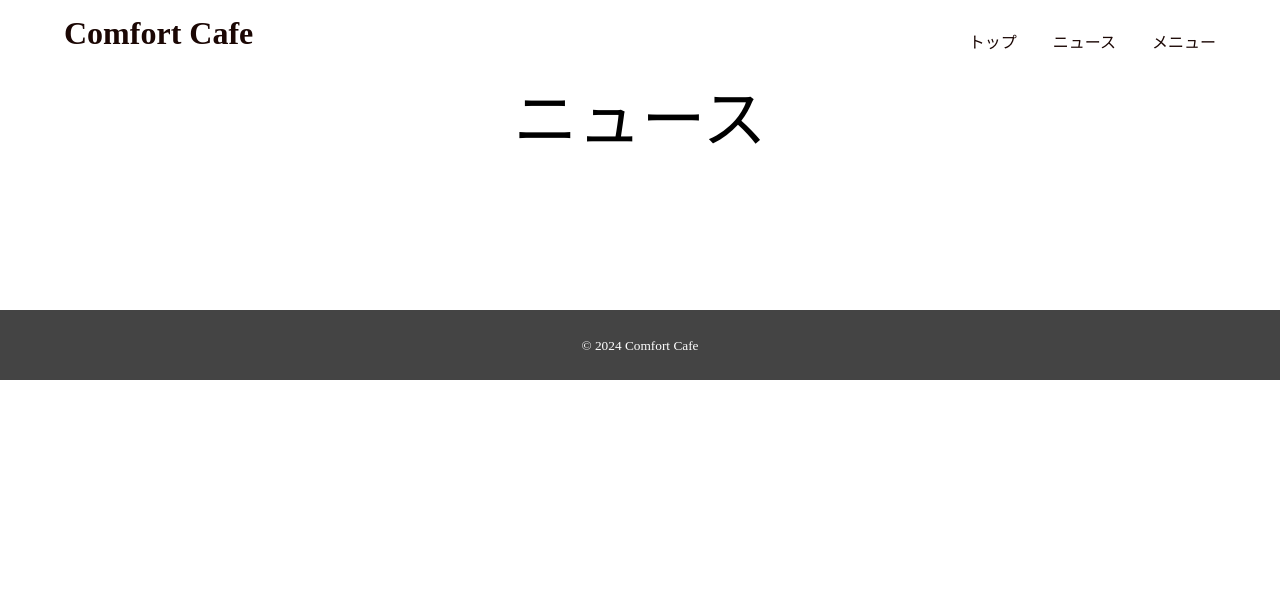
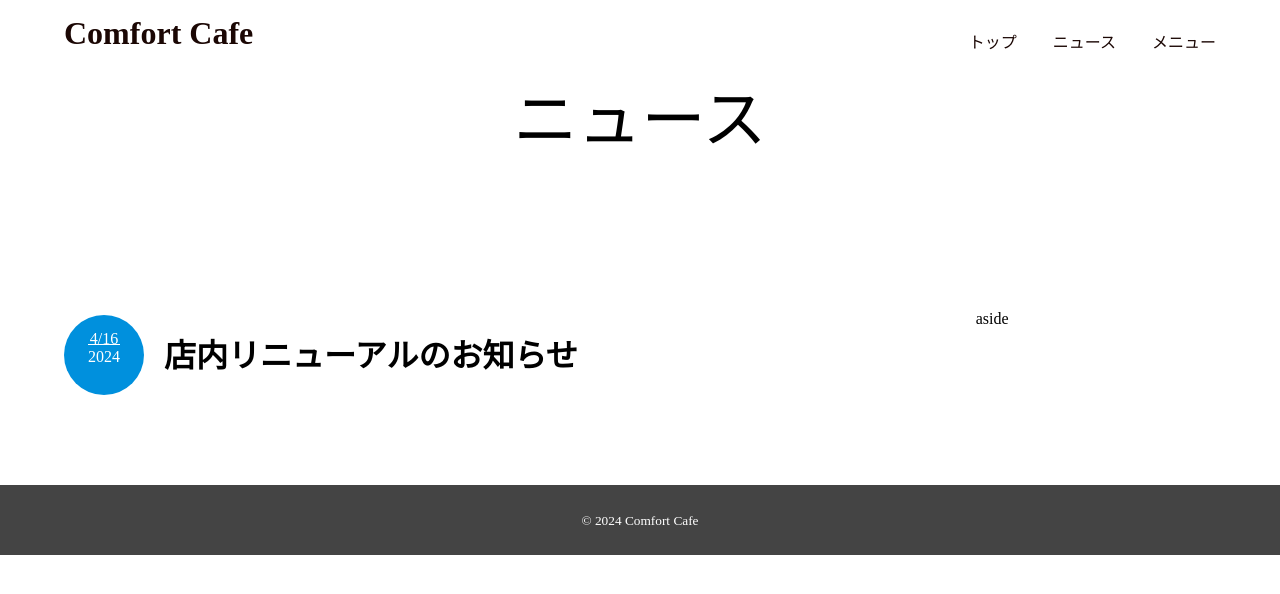
Before and after one commit to ssoy00-05/ComfortCafe, a plain HTML site: page news.html in a window 1280 px wide. Drawn offline with Linux system fonts and the light colour scheme.

Commit message:
[add]記事エリア

```diff
--- a/news.html
+++ b/news.html
@@ -25,6 +25,18 @@
     </div>
   </div>
 
+  <div class="news-contents">
+    <article>
+        <div class="post">
+            <p class="post-date">4/16<br><span>2024</span></p>
+            <h2 class="post-title">店内リニューアルのお知らせ</h2>
+        </div>
+    </article>
+
+    <aside>aside</aside>
+  </div>
+
+
   <footer>
         <p><small>&copy; 2024 Comfort Cafe</small></p>
   </footet>
--- a/style.css
+++ b/style.css
@@ -90,3 +90,49 @@ a {
 #news .main-title {
     text-align: center;
 }
+
+.news-contents {
+    display: flex;
+    justify-content: space-between;
+    margin-bottom: 50px;
+}
+
+article {
+    width: 75%;
+    margin-left: 5%;
+    margin-right: 10%;
+}
+
+aside {
+    width: 23%;
+    margin-right: 5%;
+}
+
+.post {
+    display: flex;
+    padding-top: 5px;
+    margin-bottom: 40px;
+}
+
+.post-date {
+    background-color: #0090dd;
+    color: #fff;
+    border-radius: 50%;
+    width: 80px;
+    height: 80px;
+    text-align: center;
+    padding-top: 15px;
+}
+
+.post-date span {
+    font-size: 1rem;
+    border-top: 1px #fff solid;
+    padding-top: 3px;
+}
+
+.post-title{
+    font-size: 2rem;
+    font-family: 'Times New Roman', Times, serif;
+    margin-left: 20px;
+    padding-top: 15px;
+}
```
